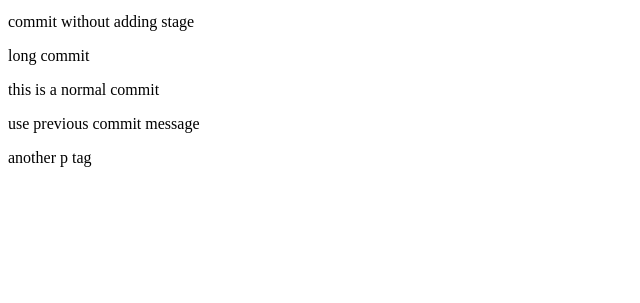
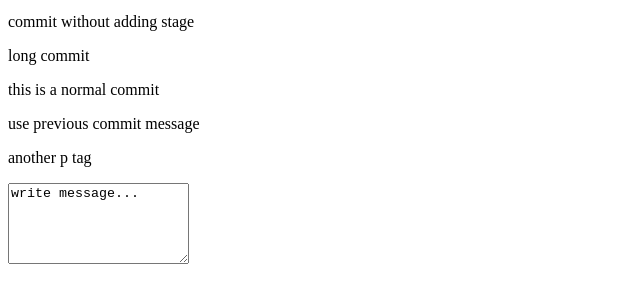
Before and after one commit to SubrotoKumar7/test, a plain HTML site: page index.html in a window 1280 px wide. Shown: the part 101-404 px from the top of the page, without its empty margins (0-640 px from the left). Drawn offline with Linux system fonts and the light colour scheme.

Commit message:
message box add

```diff
--- a/index.html
+++ b/index.html
@@ -13,5 +13,6 @@
     <p>this is a normal commit</p>
     <p>use previous commit message</p>
     <p>another p tag</p>
+    <textarea name="message" id="message" cols="20" rows="5">write message...</textarea>
 </body>
 </html>
```
